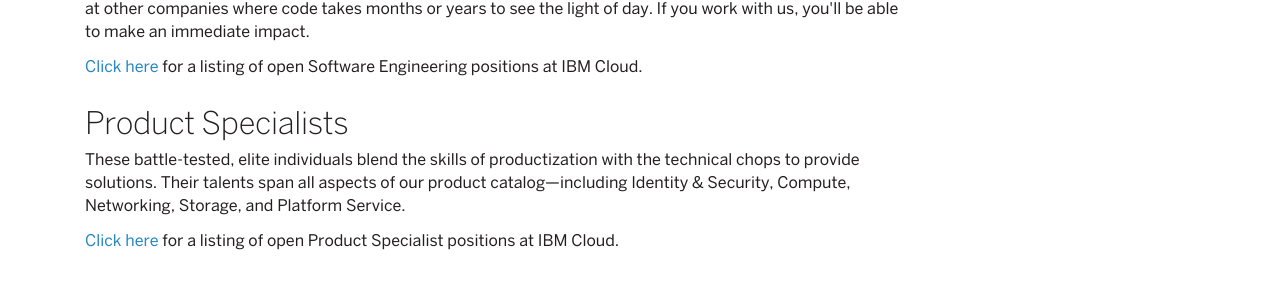
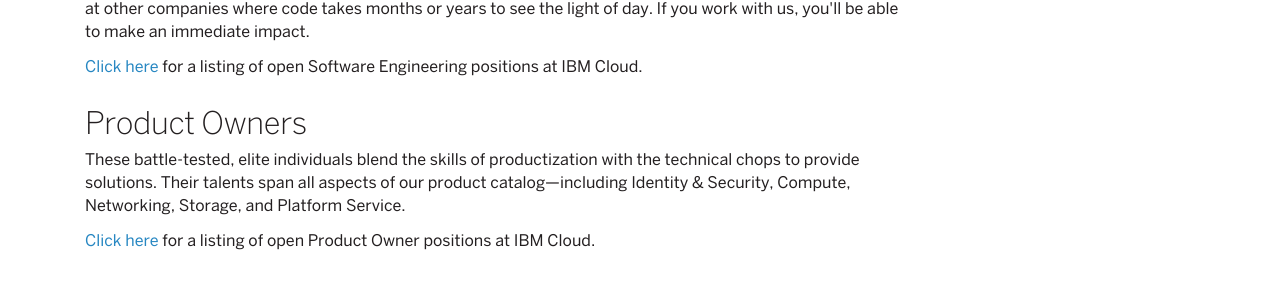
Before and after one commit to caleorourke/blue, a Jekyll site: the page built from index.html, in a window 1280 px wide and 900 px high, scrolled down 3807 px. Shown: the part 557-846 px from the top of the window. Built offline with Jekyll 4.4.1, drawn with Linux system fonts in a browser that asks for light colours.

Commit message:
create Product Owner section

```diff
--- a/index.html
+++ b/index.html
@@ -211,13 +211,13 @@
 
             <p><a href="https://jobs3.netmedia1.com/cp/faces/search_results?adv=true&keywords=engineer+softlayer&continent_id=3&country_id=50&city_id=11983&category_ext_id=120&master_bu_id=108&anylocation=0" target="_blank">Click here</a> for a listing of open Software Engineering positions at IBM Cloud.</p>
 
-          <h3>Product Specialists</h3>
+          <h3>Product Owners</h3>
 
             <p>These battle-tested, elite individuals blend the skills of productization with the technical chops to provide solutions. Their talents span all aspects of our product catalog&mdash;including Identity &amp; Security, Compute, Networking, Storage, and Platform Service.</p>
 
             <!-- <p>These battle-tested, elite individuals blend the skills of Operations with the technical chops to provide solutions. Their talents span all aspects of system administration and engineering&mdash;including automation, hardware, operating systems, virtualization, networking, storage and security.</p> -->
 
-            <p><a href="https://jobs3.netmedia1.com/cp/faces/search_results?adv=true&keywords=product+softlayer&continent_id=3&country_id=50&city_id=11983&category_ext_id=120&master_bu_id=108&anylocation=0" target="_blank">Click here</a> for a listing of open Product Specialist positions at IBM Cloud.</p>
+            <p><a href="https://jobs3.netmedia1.com/cp/faces/search_results?adv=true&keywords=product+softlayer&continent_id=3&country_id=50&city_id=11983&category_ext_id=120&master_bu_id=108&anylocation=0" target="_blank">Click here</a> for a listing of open Product Owner positions at IBM Cloud.</p>
           <!-- End Content -->
 
         </div>
```
